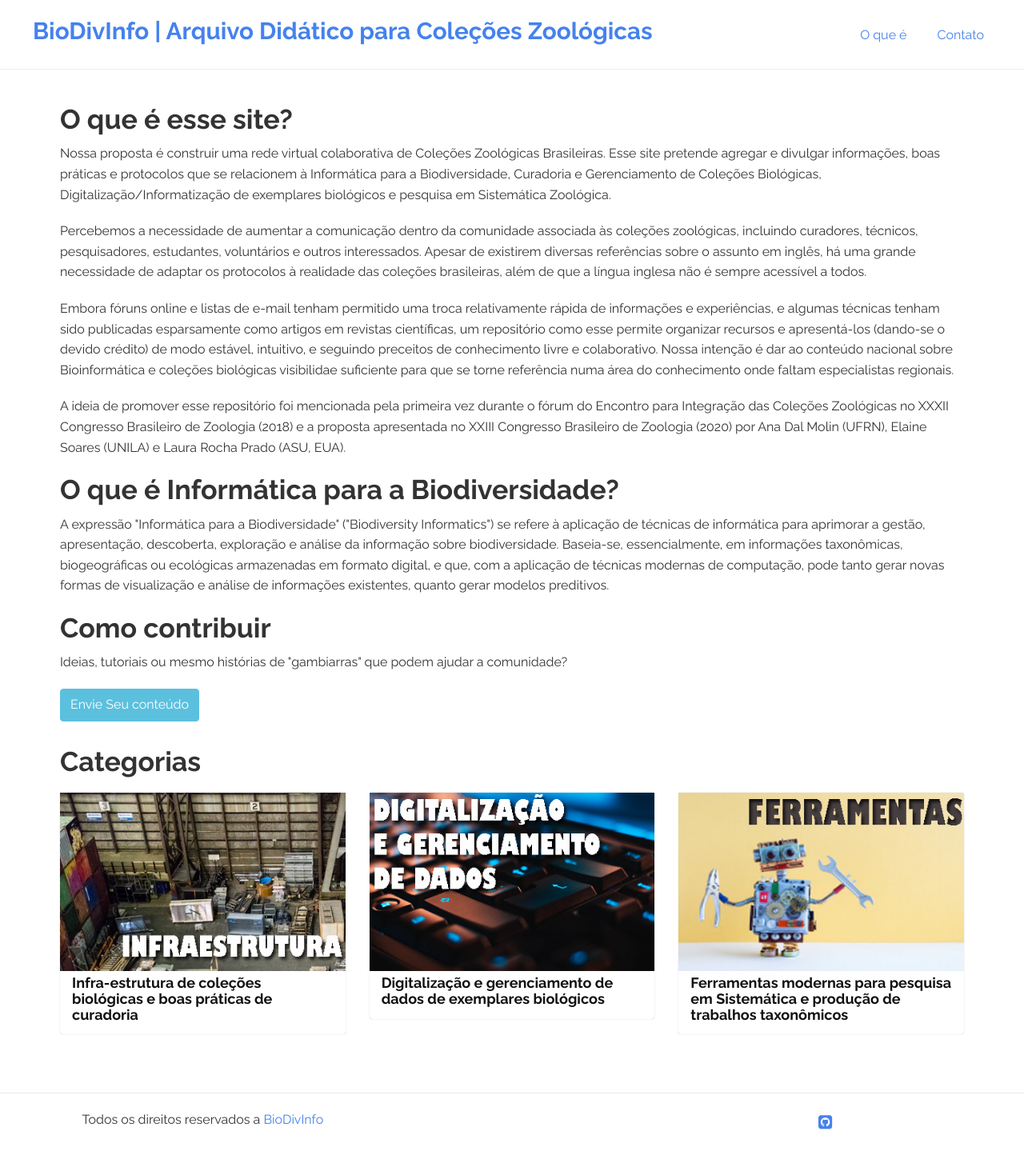
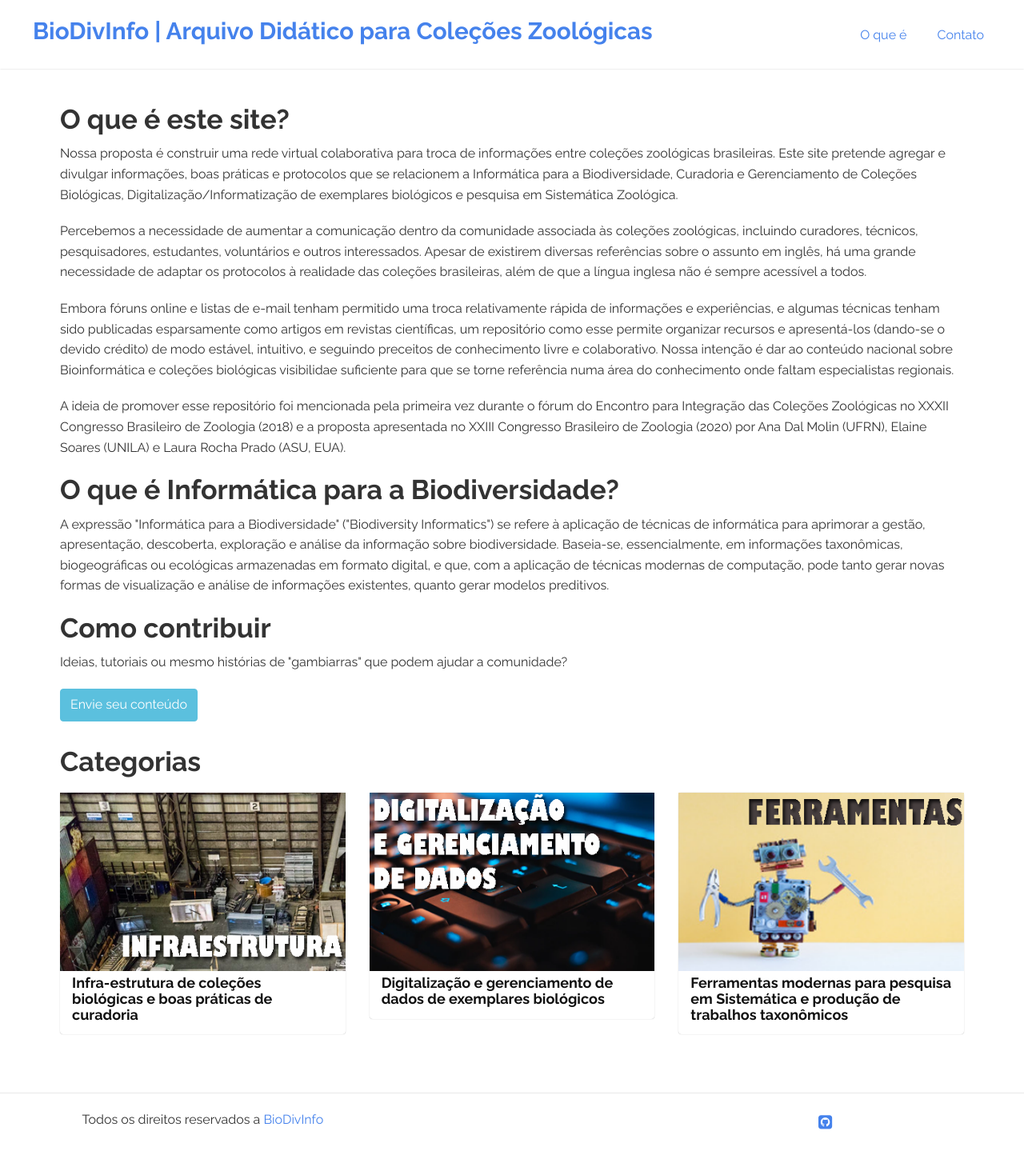
Before and after one commit to BioDivInfo/biodivinfo.github.io, a Jekyll site: the page built from index.html, in a window 1280 px wide. Shown: the whole page at 80% size. Built offline with Jekyll 4.4.1, drawn with Linux system fonts in a browser that asks for light colours; the list of posts is cut into pages by our own code.

Commit message:
Update index.html

```diff
--- a/index.html
+++ b/index.html
@@ -5,9 +5,8 @@ layout: default
 <div class="home">
 
   <section class="sobre">
-    <h2>O que é esse site?</h2>
-    <p>Nossa proposta é construir uma rede virtual colaborativa de Coleções Zoológicas Brasileiras. Esse site pretende agregar e divulgar informações, boas práticas e protocolos que se relacionem à Informática para a Biodiversidade, Curadoria e Gerenciamento
-      de Coleções Biológicas, Digitalização/Informatização de exemplares biológicos e pesquisa em Sistemática Zoológica.</p>
+    <h2>O que é este site?</h2>
+    <p>Nossa proposta é construir uma rede virtual colaborativa para troca de informações entre coleções zoológicas brasileiras. Este site pretende agregar e divulgar informações, boas práticas e protocolos que se relacionem a Informática para a Biodiversidade, Curadoria e Gerenciamento de Coleções Biológicas, Digitalização/Informatização de exemplares biológicos e pesquisa em Sistemática Zoológica.</p>
     <p>Percebemos a necessidade de aumentar a comunicação dentro da comunidade associada às coleções zoológicas, incluindo curadores, técnicos, pesquisadores, estudantes, voluntários e outros interessados. Apesar de existirem diversas referências sobre o
       assunto em inglês, há uma grande necessidade de adaptar os protocolos à realidade das coleções brasileiras, além de que a língua inglesa não é sempre acessível a todos.</p>
     <p>Embora fóruns online e listas de e-mail tenham permitido uma troca relativamente rápida de informações e experiências, e algumas técnicas tenham sido publicadas esparsamente como artigos em revistas científicas, um repositório como esse permite organizar
@@ -24,7 +23,7 @@ layout: default
   <section class="contribuir" style="margin-bottom: 2em;">
     <h2>Como contribuir</h2>
     <p>Ideias, tutoriais ou mesmo histórias de "gambiarras" que podem ajudar a comunidade?</p>
-    <a href="/contato/" class="btn btn-info">Envie Seu conteúdo</a>
+    <a href="/contato/" class="btn btn-info">Envie seu conteúdo</a>
   </section>
   <section class="conteudo">
     <h2>Categorias</h2>
```
